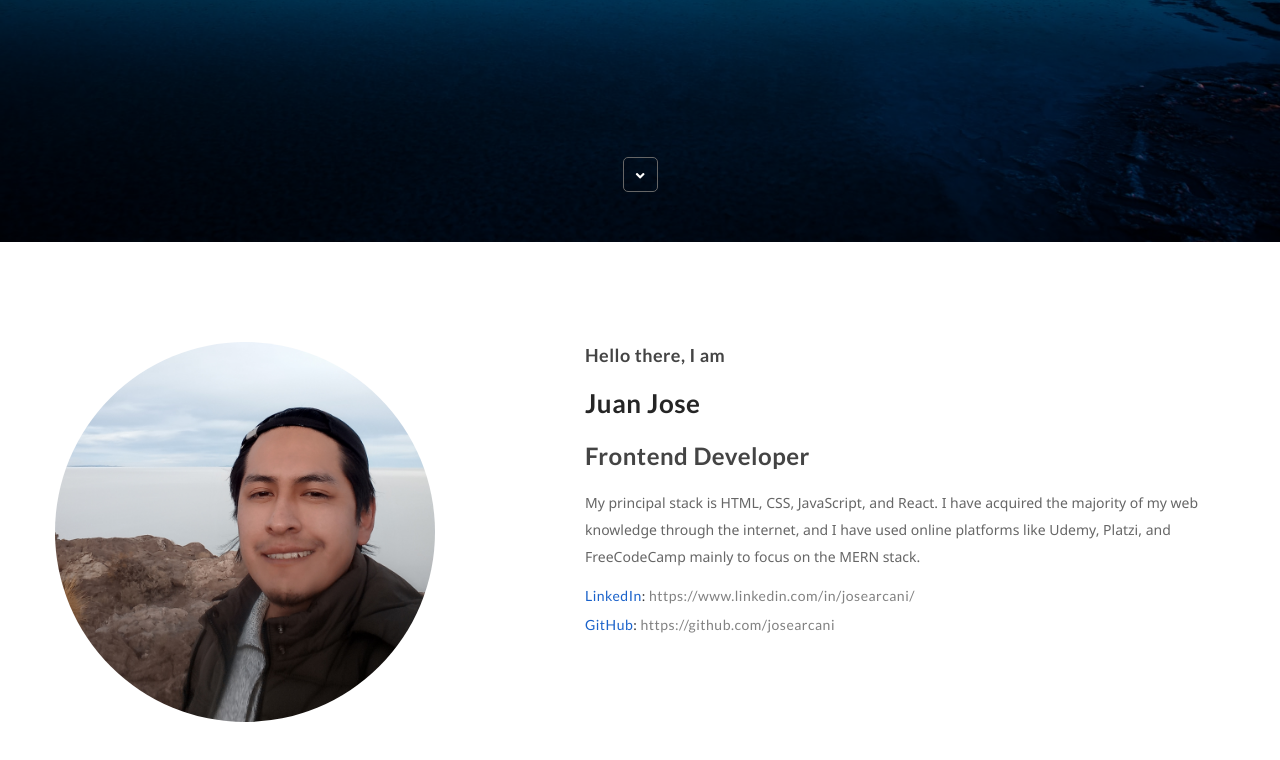
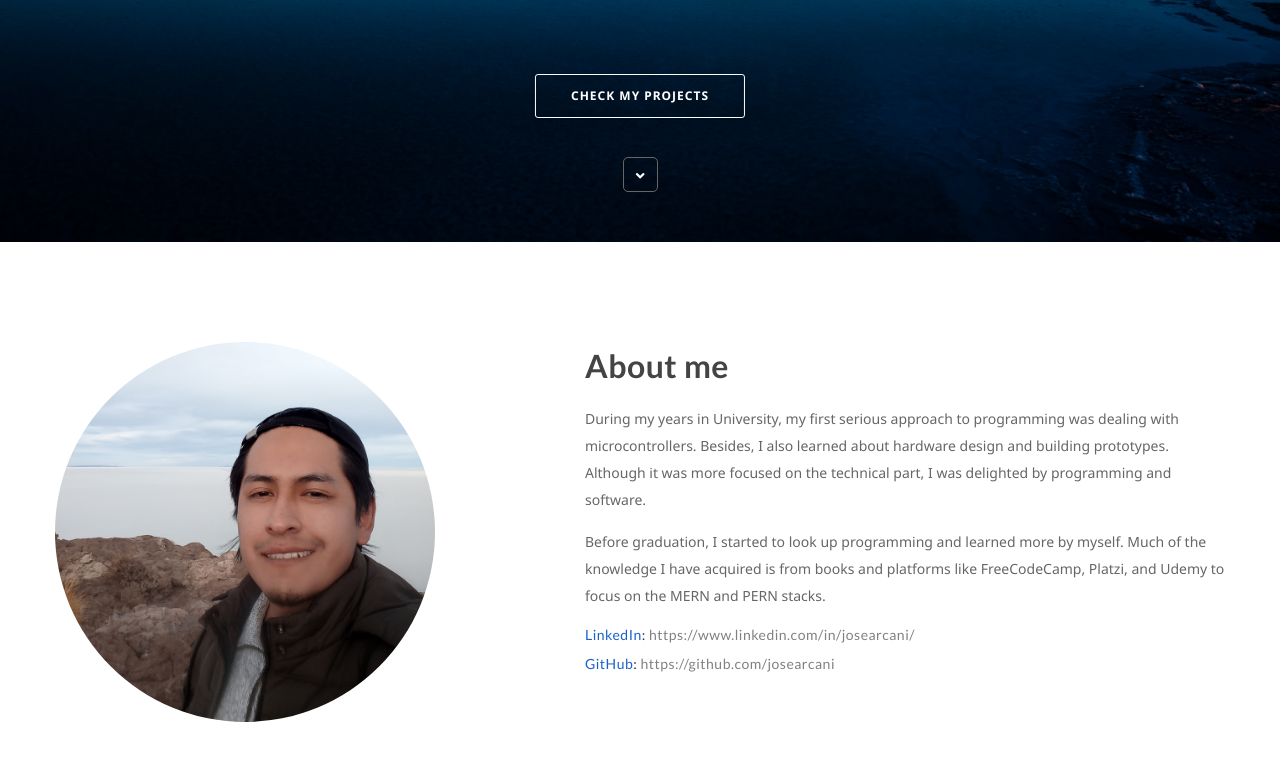
Before and after one commit to josearcani/portfolio, a plain HTML site: page index.html in a window 1280 px wide. Shown: the part 558-1318 px from the top of the page. Drawn offline with nearby package versions, Linux system fonts and the light colour scheme.

Commit message:
fix: about me

```diff
--- a/css/style.css
+++ b/css/style.css
@@ -382,6 +382,12 @@ label {
 .silder-content {
 	position: relative;
 	z-index: 999;
+}
+.silder-content.cta-project {
+	position: absolute;
+	bottom: 10%;
+  left: 50%;
+  transform: translate(-50%, -100%);
 }
 .silder-content h1 {
 	font-size: 55px;
--- a/index.html
+++ b/index.html
@@ -139,7 +139,7 @@
       data-overlay="5"
     >
       <div class="home-arrow">
-        <a href="#about" class="smoth-scroll">
+        <a href="#projects" class="smoth-scroll">
           <i class="fas fa-angle-down"></i>
         </a>
       </div>
@@ -148,6 +148,7 @@
           <div class="row">
             <div class="col-xl-8">
               <div class="silder-content slider-text">
+                <h5 class="white-color">Hello there, I am</h5>
                 <h1
                   class="white-color mb-5"
                   data-animation="fadeInDown"
@@ -174,6 +175,13 @@
                 >
               </div>
             </div>
+            <div class="silder-content cta-project">
+              <a
+                href="#projects"
+                class="btn smoth-scroll"
+                >Check my projects</a
+              >
+            </div>
           </div>
         </div>
       </div>
@@ -188,11 +196,12 @@
           </div>
           <div class="col-xl-7 col-lg-7">
             <div class="about-me-info mb-30 pl-30">
-              <h5>Hello there, I am</h5>
-              <h2>Juan Jose</h2>
-              <h4>Frontend Developer</h4>
+              <h3>About me</h3>
               <p>
-                My principal stack is HTML, CSS, JavaScript, and React. I have acquired the majority of my web knowledge through the internet, and I have used online platforms like Udemy, Platzi, and FreeCodeCamp mainly to focus on the MERN stack.
+                During my years in University, my first serious approach to programming was dealing with microcontrollers. Besides, I also learned about hardware design and building prototypes. Although it was more focused on the technical part, I was delighted by programming and software.
+              </p>
+              <p>
+                Before graduation, I started to look up programming and learned more by myself. Much of the knowledge I have acquired is from books and platforms like FreeCodeCamp, Platzi, and Udemy to focus on the MERN and PERN stacks.
               </p>
               <!-- <h6>Let’s build something cool.</h6> -->
               <div class="info-me mb-30">
```
